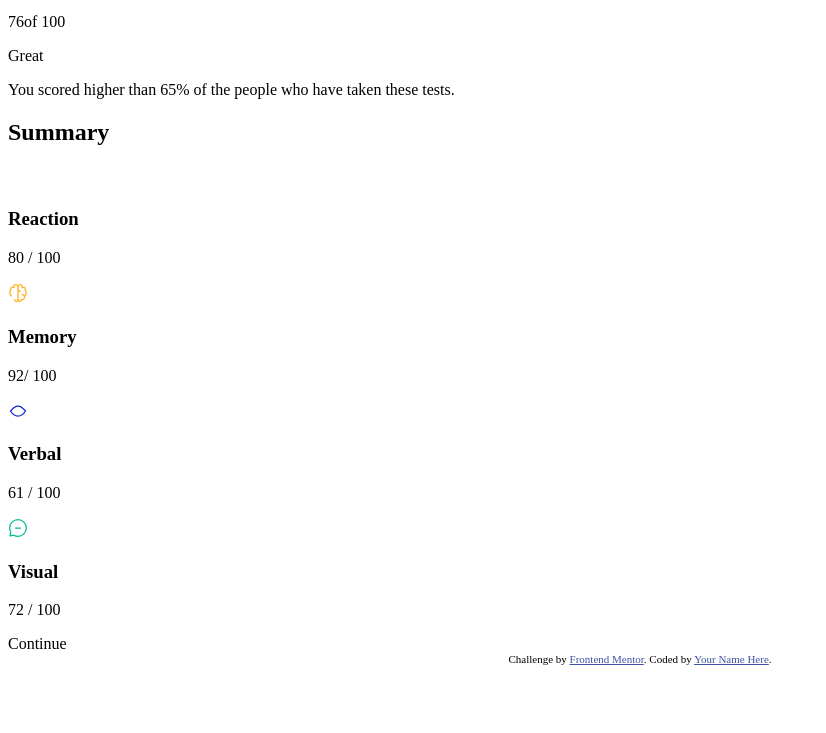
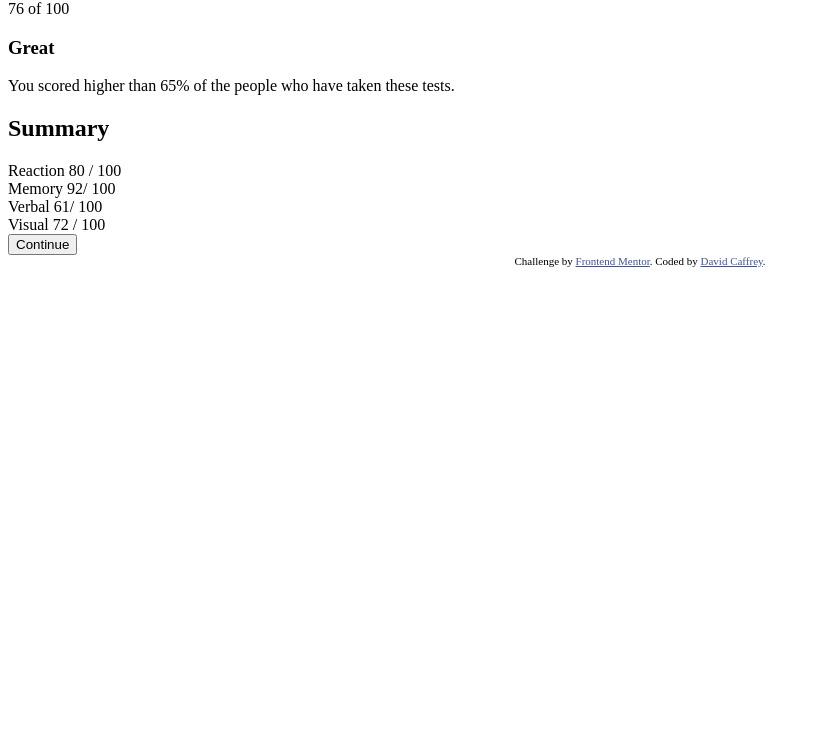
Before and after one commit to DavidCaffrey/results-summary-component, a plain HTML site: page index.html in a window 1280 px wide. Shown: the part 67-800 px from the top of the page, without its empty margins (0-826 px from the left). Drawn offline with Linux system fonts and the light colour scheme.

Commit message:
font variations and basic structure

```diff
--- a/index.html
+++ b/index.html
@@ -11,165 +11,66 @@
       sizes="32x32"
       href="./assets/images/favicon-32x32.png"
     />
+    <link rel="stylesheet" href="style.css">
 
     <title>Frontend Mentor | Results summary component</title>
 
-    <!-- Feel free to remove these styles or customise in your own stylesheet 👍 -->
-    <style>
-      .attribution {
-        font-size: 11px;
-        text-align: center;
-      }
-      .attribution a {
-        color: hsl(228, 45%, 44%);
-      }
-    </style>
+
   </head>
   <body>
     <main>
-      <div class="resuts-summary">
-        <div class="results grid-flow" data-spacing="large">
-          <h1 class="section-title">Your Result</h1>
-          <p class="result-score"><span>76</span>of 100</p>
-          <div class="grid-flow">
-            <p class="result-rank">Great</p>
-            <p>
-              You scored higher than 65% of the people who have taken these
-              tests.
-            </p>
-          </div>
-        </div>
-        <div class="summary grid-flow" data-spacing="large">
+      <article>
+        <section>
+          <h2>Your Result</h2>
+          <div>76 of 100</div>
+          <h1>Great</h1>
+          <p>You scored higher than 65% of the people who have taken these
+            tests.</p>
+        </section>
+        <section>
           <h2>Summary</h2>
-          <div class="grid-flow">
-            <div class="summary-item">
-              <div class="flex-group">
-                <svg
-                  class="summary-icon"
-                  xmlns="http://www.w3.org/2000/svg"
-                  width="20"
-                  height="20"
-                  fill="none"
-                  viewBox="0 0 20 20"
-                >
-                  <path
-                    stroke-linecap="round"
-                    stroke-linejoin="round"
-                    stroke-width="1.25"
-                    d="M10.833 8.333V2.5l-6.666 9.167h5V17.5l6.666-9.167h-5Z"
-                  />
-                </svg>
 
-                <h3 class="summary-item-title">Reaction</h3>
-              </div>
-              <p class="summary-score"><span>80</span> / 100</p>
-            </div>
-          </div>
-          <div class="grid-flow">
-            <div class="summary-item">
-              <div class="flex-group">
-                <svg
-                  class="summary-icon"
-                  xmlns="http://www.w3.org/2000/svg"
-                  width="20"
-                  height="20"
-                  fill="none"
-                  viewBox="0 0 20 20"
-                >
-                  <path
-                    stroke-linecap="round"
-                    stroke-linejoin="round"
-                    stroke-width="1.25"
-                    d="M5.833 11.667a2.5 2.5 0 1 0 .834 4.858"
-                  />
-                  <path
-                    stroke="#FFB21E"
-                    stroke-linecap="round"
-                    stroke-linejoin="round"
-                    stroke-width="1.25"
-                    d="M3.553 13.004a3.333 3.333 0 0 1-.728-5.53m.025-.067a2.083 2.083 0 0 1 2.983-2.824m.199.054A2.083 2.083 0 1 1 10 3.75v12.917a1.667 1.667 0 0 1-3.333 0M10 5.833a2.5 2.5 0 0 0 2.5 2.5m1.667 3.334a2.5 2.5 0 1 1-.834 4.858"
-                  />
-                  <path
-                    stroke="#FFB21E"
-                    stroke-linecap="round"
-                    stroke-linejoin="round"
-                    stroke-width="1.25"
-                    d="M16.447 13.004a3.334 3.334 0 0 0 .728-5.53m-.025-.067a2.083 2.083 0 0 0-2.983-2.824M10 3.75a2.085 2.085 0 0 1 2.538-2.033 2.084 2.084 0 0 1 1.43 2.92m-.635 12.03a1.667 1.667 0 0 1-3.333 0"
-                  />
-                </svg>
+          <div>Reaction
+            80 / 100</div>
+          <div>
+            Memory
 
-                <h3 class="summary-item-title">Memory</h3>
-              </div>
+                   92/ 100</div>
+          <div>     Verbal
 
-              <p class="summary-score"><span>92</span>/ 100</p>
-            </div>
-          </div>
-          <div class="grid-flow">
-            <div class="summary-item">
-              <div class="flex-group">
-                <svg
-                  class="summary-icon"
-                  xmlns="http://www.w3.org/2000/svg"
-                  width="20"
-                  height="20"
-                  fill="none"
-                  viewBox="0 0 20 20"
-                >
-                  <path
-                    stroke-linecap="round"
-                    stroke-linejoin="round"
-                    stroke-width="1.25"
-                    d="M10 11.667a1.667 1.667 0 1 0 0-3.334 1.667 1.667 0 0 0 0 3.334Z"
-                  />
-                  <path
-                    stroke="#1125D6"
-                    stroke-linecap="round"
-                    stroke-linejoin="round"
-                    stroke-width="1.25"
-                    d="M17.5 10c-1.574 2.492-4.402 5-7.5 5s-5.926-2.508-7.5-5C4.416 7.632 6.66 5 10 5s5.584 2.632 7.5 5Z"
-                  />
-                </svg>
+            61/ 100</div>
+          <div>   Visual
+            72 / 100</div>
+          <button type="submit">Continue</button>
+        </section>
+      </article>
 
-                <h3 class="summary-item-title">Verbal</h3>
-              </div>
-              <p class="summary-score"><span>61</span> / 100</p>
-            </div>
-          </div>
-          <div class="grid-flow">
-            <div class="summary-item">
-              <div class="flex-group">
-                <svg
-                class="summary-icon"
-                  xmlns="http://www.w3.org/2000/svg"
-                  width="20"
-                  height="20"
-                  fill="none"
-                  viewBox="0 0 20 20"
-                >
-                  <path
-                    stroke="#00BB8F"
-                    stroke-linecap="round"
-                    stroke-linejoin="round"
-                    stroke-width="1.25"
-                    d="M7.5 10h5M10 18.333A8.333 8.333 0 1 0 1.667 10c0 1.518.406 2.942 1.115 4.167l-.699 3.75 3.75-.699A8.295 8.295 0 0 0 10 18.333Z"
-                  />
-                </svg>
 
-                <h3 class="summary-item-title">Visual</h3>
-              </div>
-              <p class="summary-score"><span>72</span> / 100</p>
-            </div>
-          </div>
-        </div>
-        Continue
-      </div>
-    </main>
+
+
+
+
+
+
+
+
+
+
+
+
+
+
+
+
+
+
+
 
     <div class="attribution">
       Challenge by
       <a href="https://www.frontendmentor.io?ref=challenge" target="_blank"
         >Frontend Mentor</a
-      >. Coded by <a href="#">Your Name Here</a>.
+      >. Coded by <a href="">David Caffrey</a>.
     </div>
   </body>
 </html>
--- a/style.css
+++ b/style.css
@@ -0,0 +1,18 @@
+@font-face {
+    font-family: "Hanken Grotesk";
+    src: url('assets/fonts/HankenGrotesk-VariableFont_wght.ttf') format('ttf');
+    font-weight: 100 900;
+    font-display: swap;
+}
+
+body{
+  font-family: 'Hanken Grotesk', 'sans-serif';
+
+}
+.attribution {
+    font-size: 11px;
+    text-align: center;
+  }
+  .attribution a {
+    color: hsl(228, 45%, 44%);
+  }
```
Also changed, not shown: 2 other files.
